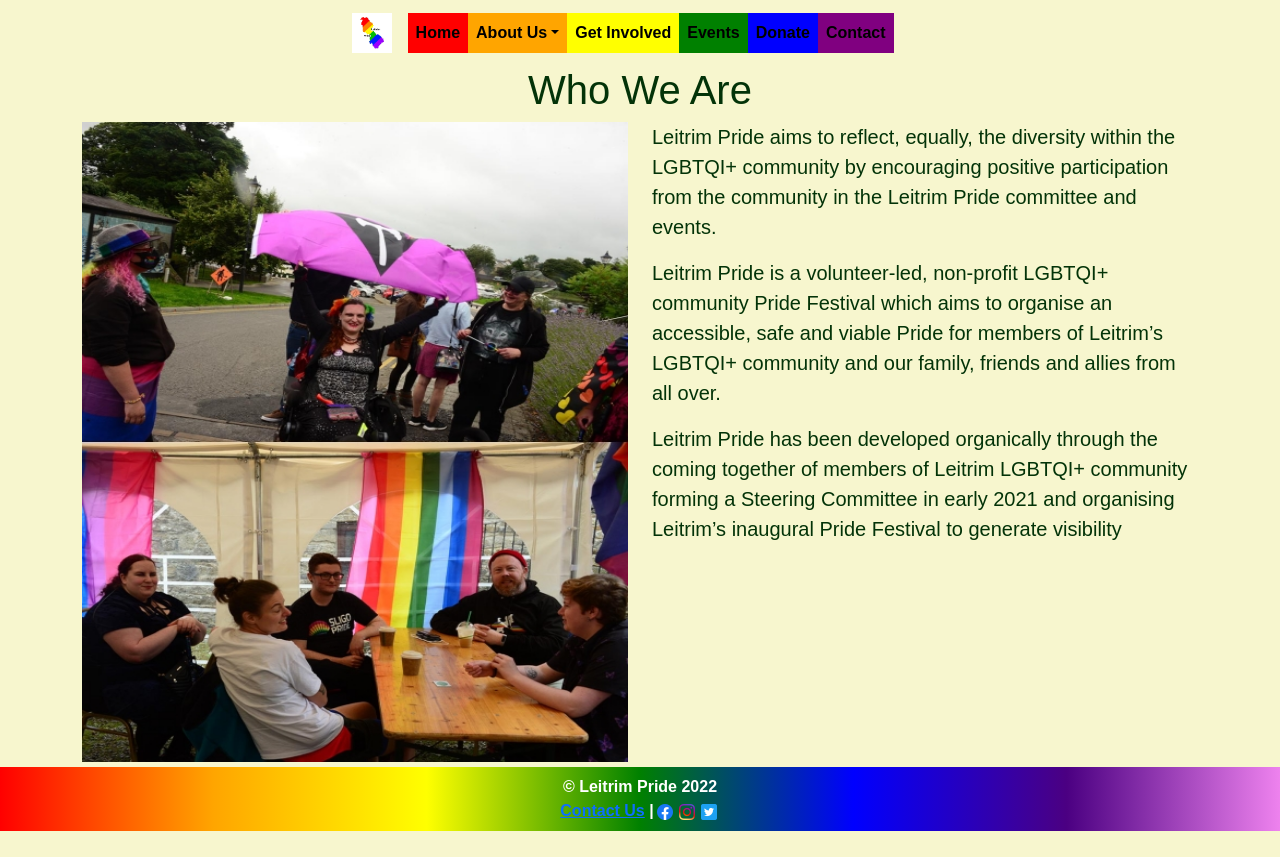
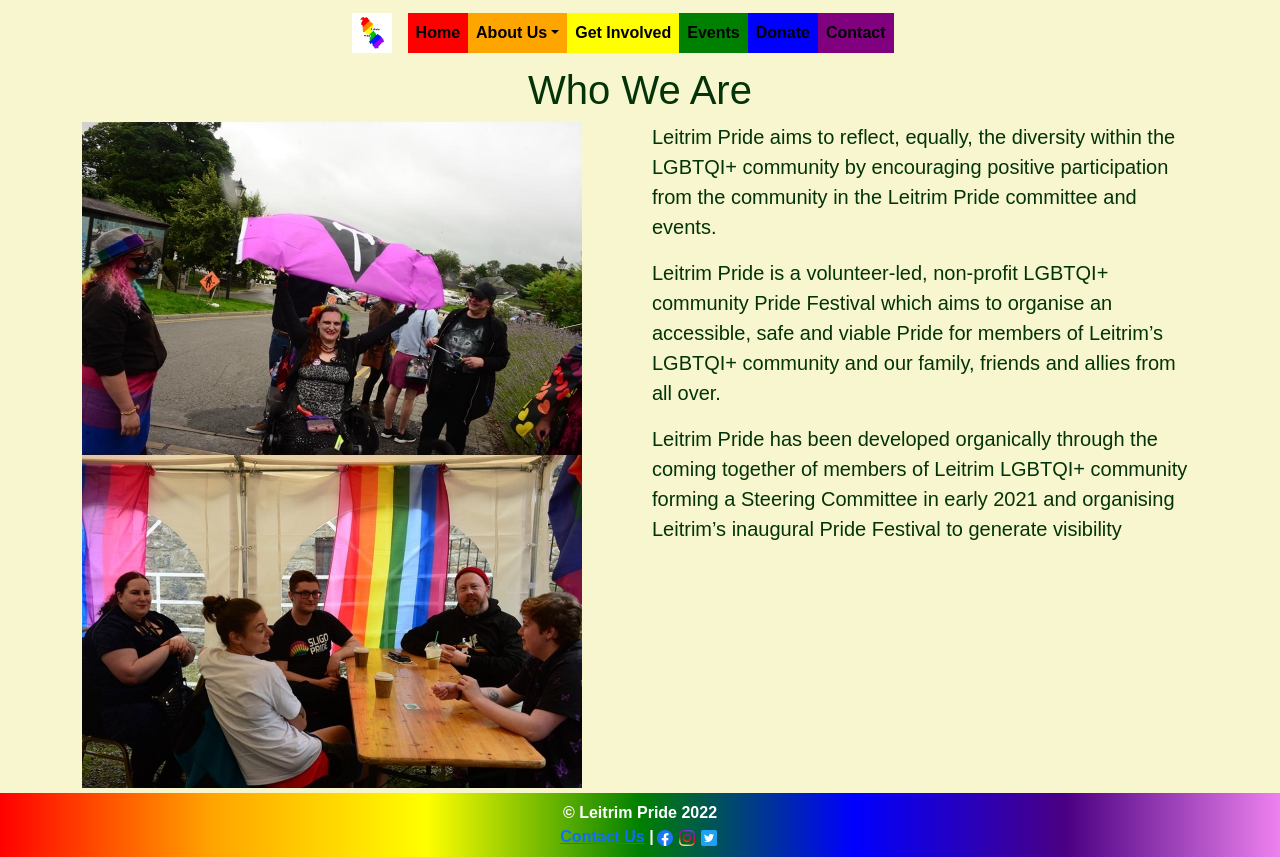
Before and after one commit to Jacobs1986/leitrim-pride, a React (Create React App) app in the folder client/: page /about in a window 1280 px wide. Before the commit the page ends 831 px from the top, so only its background shows below. Built offline with nearby package versions, Linux system fonts and the light colour scheme.

Commit message:
I put in the original picture. I think that it looks better

```diff
--- a/client/src/components/whoWeAreImage/whoWeAreImage.js
+++ b/client/src/components/whoWeAreImage/whoWeAreImage.js
@@ -4,17 +4,17 @@ import React from "react";
 import "./whoWeAreImage.css"
 
 // Bootstrap
-// import { Image } from 'react-bootstrap';
+import { Image } from 'react-bootstrap';
 
 export default function WhoWeAreImage() {
     return (
-        <div id="whoWeAreImageDiv"></div>
-        // <div>
-        //     <Image
-        //         src={require('./whoWeAreImage.jpg')}
-        //         alt="Picture"
-        //         fluid
-        //     />
-        // </div>
+        // <div id="whoWeAreImageDiv"></div>
+        <div>
+            <Image
+                src={require('./whoWeAreImageVert.jpg')}
+                alt="Picture"
+                fluid
+            />
+        </div>
     );
 };
```
